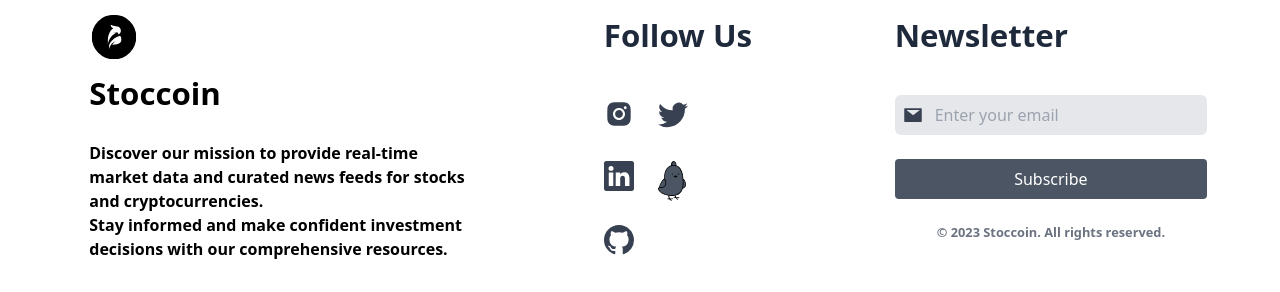
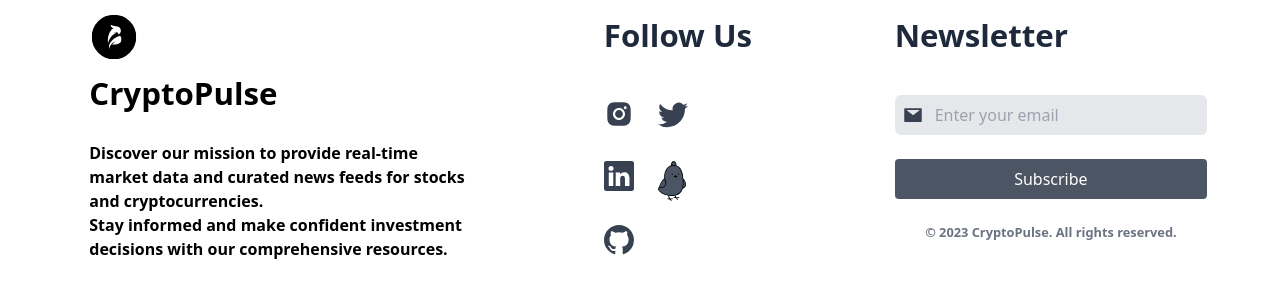
Before and after one commit to DNXEMPIRE-1/CryptoPulse, a React (Vite) app in the folder app/: page /Trade in a window 1280 px wide. Shown: the part 625-917 px from the top of the page. Built offline with nearby package versions, Linux system fonts and the light colour scheme; no server answers.

Commit message:
Update Footer.jsx

```diff
--- a/app/src/components/Footer.jsx
+++ b/app/src/components/Footer.jsx
@@ -34,7 +34,7 @@ function Footer() {
               />
             </Link>
             <h1 className="text-3xl font-sans font-extrabold text-black dark:text-cyan-100 mb-4 text-center">
-              Stoccoin
+              CryptoPulse
             </h1>
             <p className="font-semibold font-sans text-center md:text-start w-full md:w-96 dark:text-cyan-400">
               Discover our mission to provide real-time market data and curated
@@ -50,7 +50,7 @@ function Footer() {
             </h2>
             <div className="list-none flex gap-6 md:grid grid-cols-2">
               <div className="mb-2">
-                <Link to="https://www.instagram.com/stoccoin/" target="_blank">
+                <Link to="https://www.instagram.com/CryptoPulse/" target="_blank">
                   <AiFillInstagram
                     title="Instagram"
                     size={30}
@@ -59,7 +59,7 @@ function Footer() {
                 </Link>
               </div>
               <div className="mb-2">
-                <Link to="https://twitter.com/stoccoinco" target="_blank">
+                <Link to="https://twitter.com/CryptoPulseco" target="_blank">
                   <BsTwitter
                     title="Twitter"
                     size={30}
@@ -69,7 +69,7 @@ function Footer() {
               </div>
               <div className="mb-2">
                 <Link
-                  to="https://www.linkedin.com/company/stoccoin/"
+                  to="https://www.linkedin.com/company/CryptoPulse/"
                   target="_blank"
                 >
                   <BsLinkedin
@@ -81,7 +81,7 @@ function Footer() {
               </div>
               <div className="w-[28px]">
                 <Link
-                  to="https://www.kooapp.com/profile/stoccoin/"
+                  to="https://www.kooapp.com/profile/CryptoPulse/"
                   target="_blank"
                 >
                   {hover ? (
@@ -107,7 +107,7 @@ function Footer() {
               </div>
               <div className="mb-2">
                 <Link
-                  to="https://github.com/Stoccoin-Official/Stoccoin-Website"
+                  to="https://github.com/CryptoPulse-Official/CryptoPulse-Website"
                   target="_blank"
                 >
                   <BsGithub
@@ -146,7 +146,7 @@ function Footer() {
             </form>
             <br />
             <p className="text-gray-500 text-center lg:text-sm font-semibold w-[110%]">
-              &copy; 2023 Stoccoin. All rights reserved.
+              &copy; 2023 CryptoPulse. All rights reserved.
             </p>
           </div>
         </div>
```
